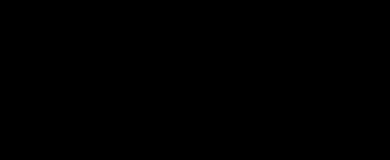
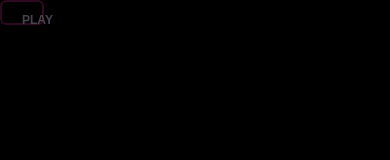
Before and after one commit to founderphil/maia-show, a Next.js app: page /tablet in a window 390 px wide. Shown: the top 160 px of the page. Built offline with nearby package versions, Linux system fonts and the light colour scheme.

Commit message:
manual button to start tablet
TODO: make this reset by itself using websocket or OSC.

```diff
--- a/app/tablet/page.tsx
+++ b/app/tablet/page.tsx
@@ -1,11 +1,30 @@
 "use client";
 
-import { useState } from "react";
+import { useState, useEffect } from "react";
 import { useRouter } from "next/navigation";
 
 export default function TabletUI() {
   const [userName, setUserName] = useState("");
   const router = useRouter();
+  const [audio, setAudio] = useState<HTMLAudioElement | null>(null);
+
+  useEffect(() => {
+    const newAudio = new Audio("/audio/tablet_audio.wav");
+    newAudio.loop = true;
+    newAudio.volume = 1;
+    setAudio(newAudio);
+
+    return () => {
+      newAudio.pause();
+      newAudio.currentTime = 0;
+    };
+  }, []);
+
+  const handlePlayAudio = () => {
+    if (audio) {
+      audio.play().catch((error) => console.log("Autoplay blocked:", error));
+    }
+  };
 
   const handleCapture = async () => {
     if (!userName.trim()) {
@@ -34,7 +53,16 @@
   };
 
   return (
-    <div className="flex flex-col items-center justify-center min-h-screen bg-black text-white">
+    <div className="flex flex-col items-center justify-center min-h-screen bg-black text-white relative">
+      {/* Audio Play Button (Absolute Upper-Left Corner) */}
+      <button
+        onClick={handlePlayAudio}
+        className="absolute top-0 left-0 bg-gray-900 text-gray-800 px-3 py-2 text-xs rounded border-gray"
+        style={{ zIndex: 1000, width: "25px", height: "25px", opacity: 0.3 }}
+      >
+        play
+      </button>
+
       <h1 className="text-2xl font-bold mb-4">What do I call you?</h1>
       <input
         type="text"
```
